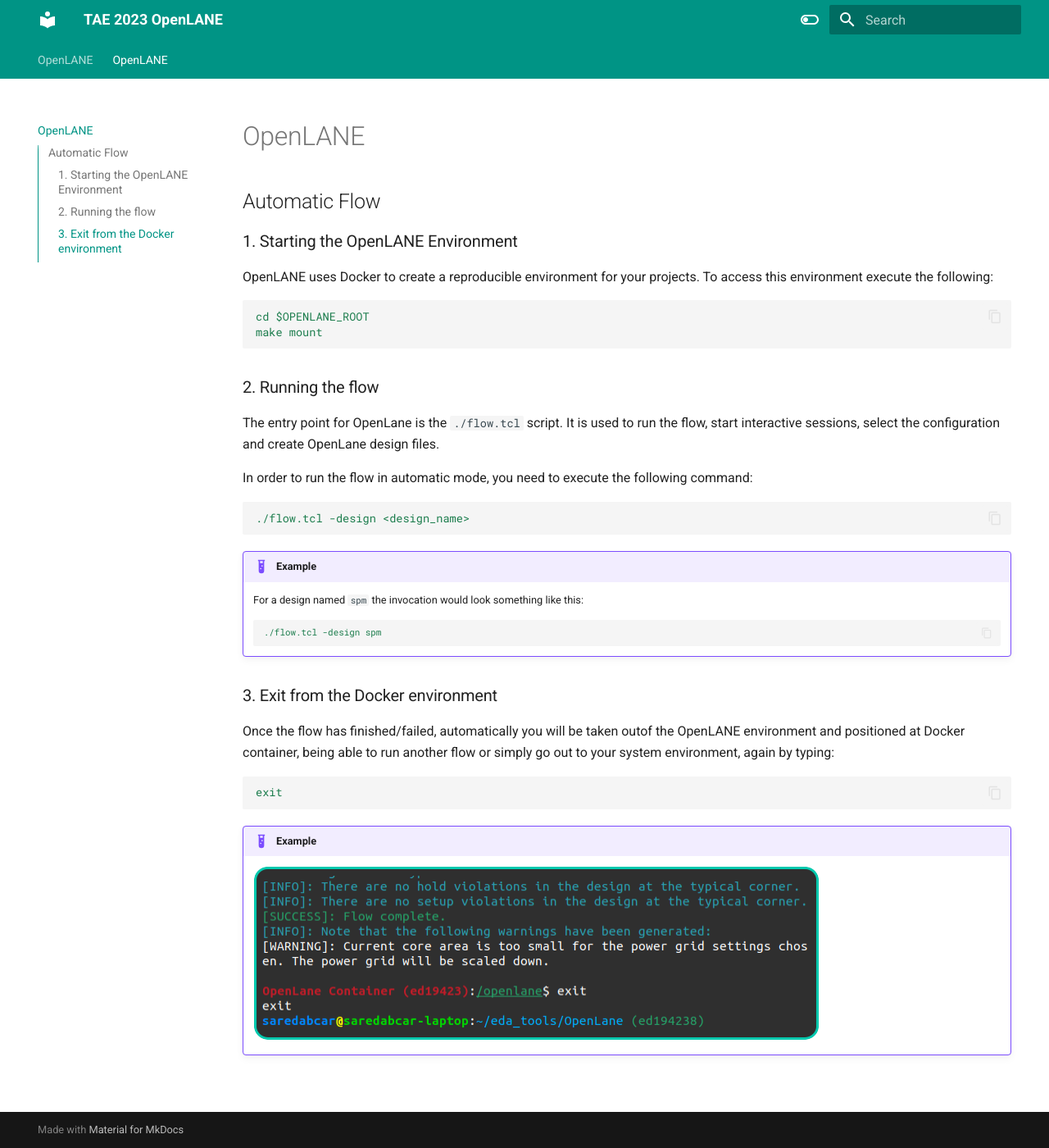
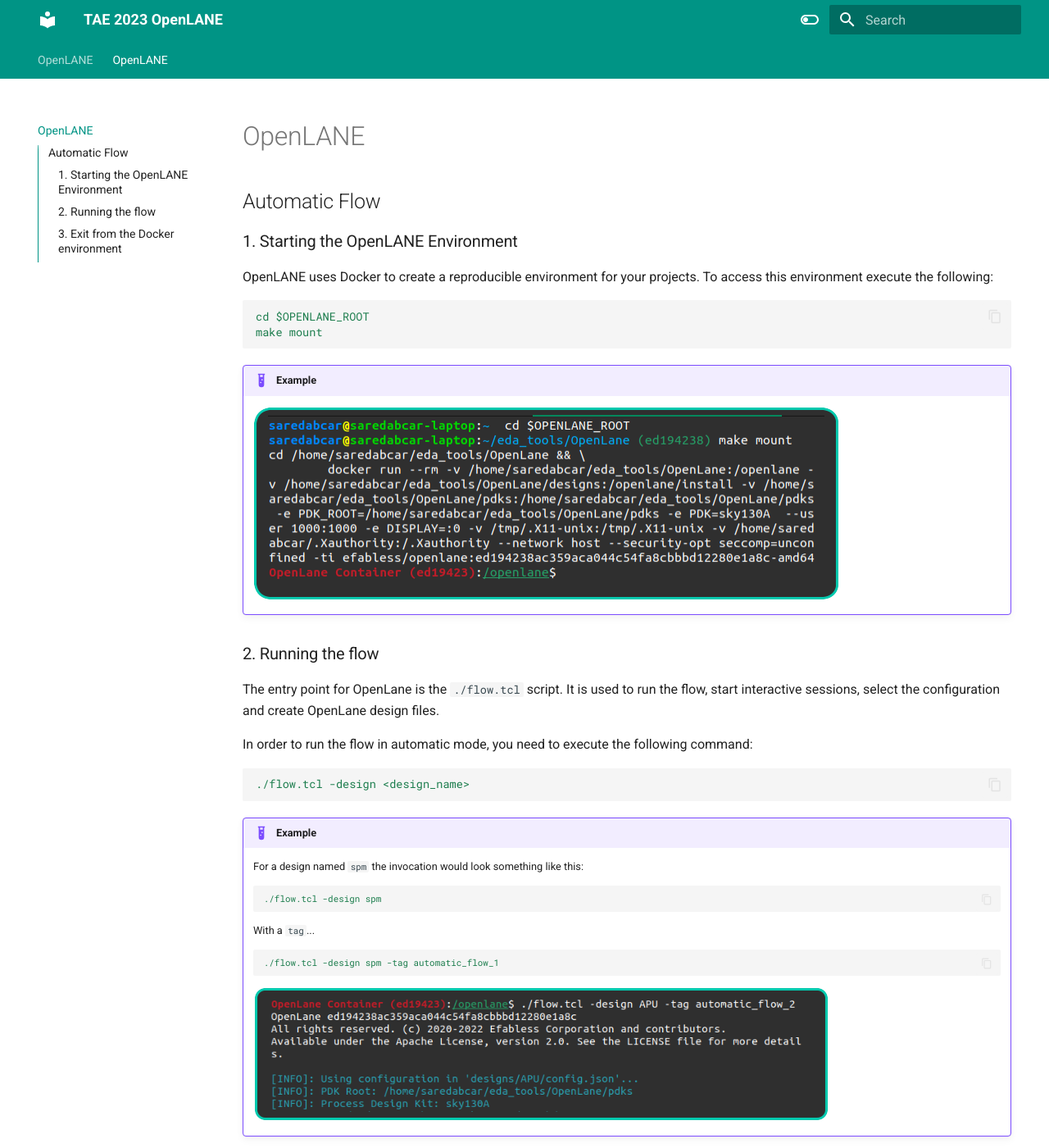
Before and after one commit to saredabcar/tae_2023_ol, an MkDocs documentation site: the page built from docs/automatic.md, in a window 1280 px wide and 1400 px high. Shown: the whole window at 82% size. Built offline with MkDocs 1.6.1 and Material for MkDocs 9.7.7, drawn with Linux system fonts in a browser that asks for light colours.

Commit message:
[DOCS & ASSETS] New reference images added to Automatic section

````diff
--- a/docs/automatic.md
+++ b/docs/automatic.md
@@ -10,6 +10,10 @@
 cd $OPENLANE_ROOT
 make mount
 ```
+
+!!!example
+
+	![Mounting Docker](https://raw.githubusercontent.com/saredabcar/tae_2023_ol/main/assets/images/mounting_docker.png)
 
 ### 2. Running the flow
 
@@ -27,6 +31,14 @@
 	./flow.tcl -design spm
 	```
 
+	With a `tag`...
+	```yaml
+	./flow.tcl -design spm -tag automatic_flow_1
+	```
+
+	![Running automatic flow](https://raw.githubusercontent.com/saredabcar/tae_2023_ol/main/assets/images/running_autom_flow.png)
+
+
 ### 3. Exit from the Docker environment
 Once the flow has finished/failed, automatically you will be taken outof the OpenLANE environment and positioned at Docker container, being able to run another flow or simply go out to your system environment, again by typing:
 
````
Also changed, not shown: assets/images/mounting_docker.png (added), assets/images/running_autom_flow.png (added).
